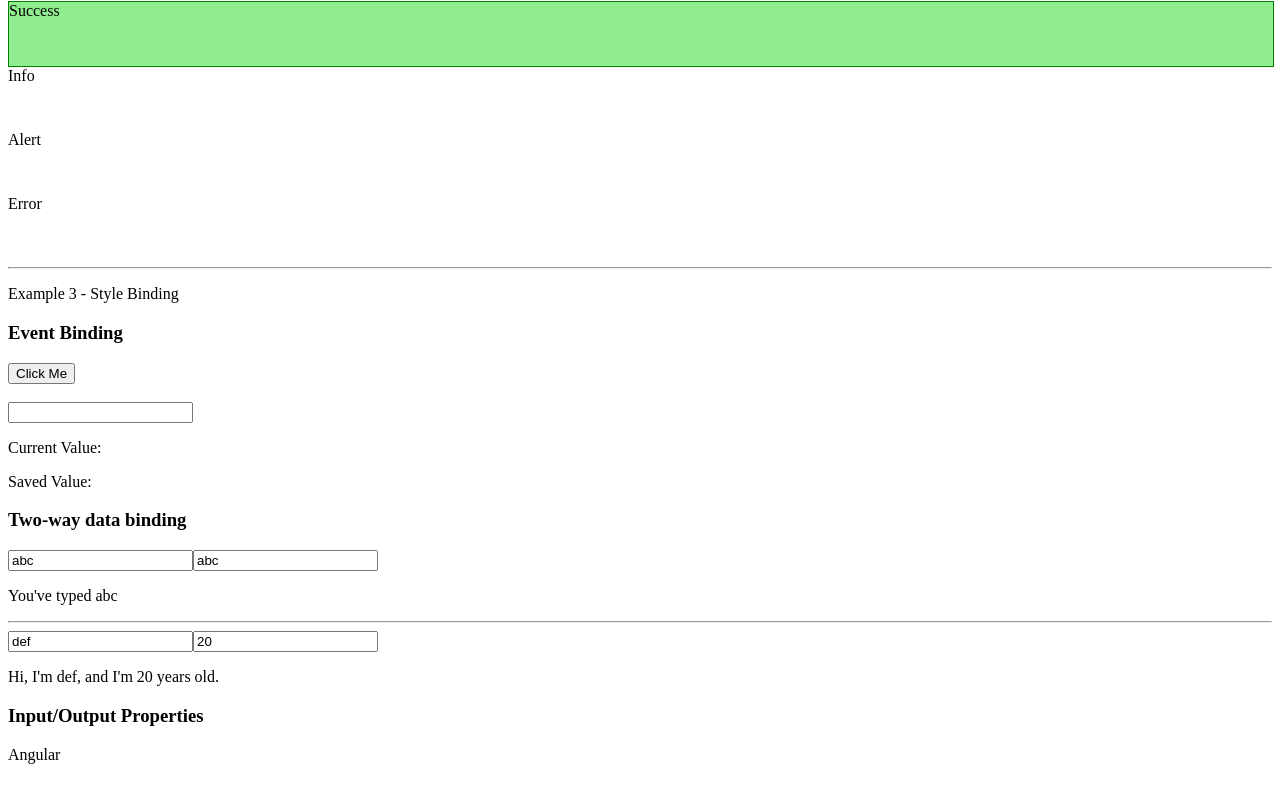
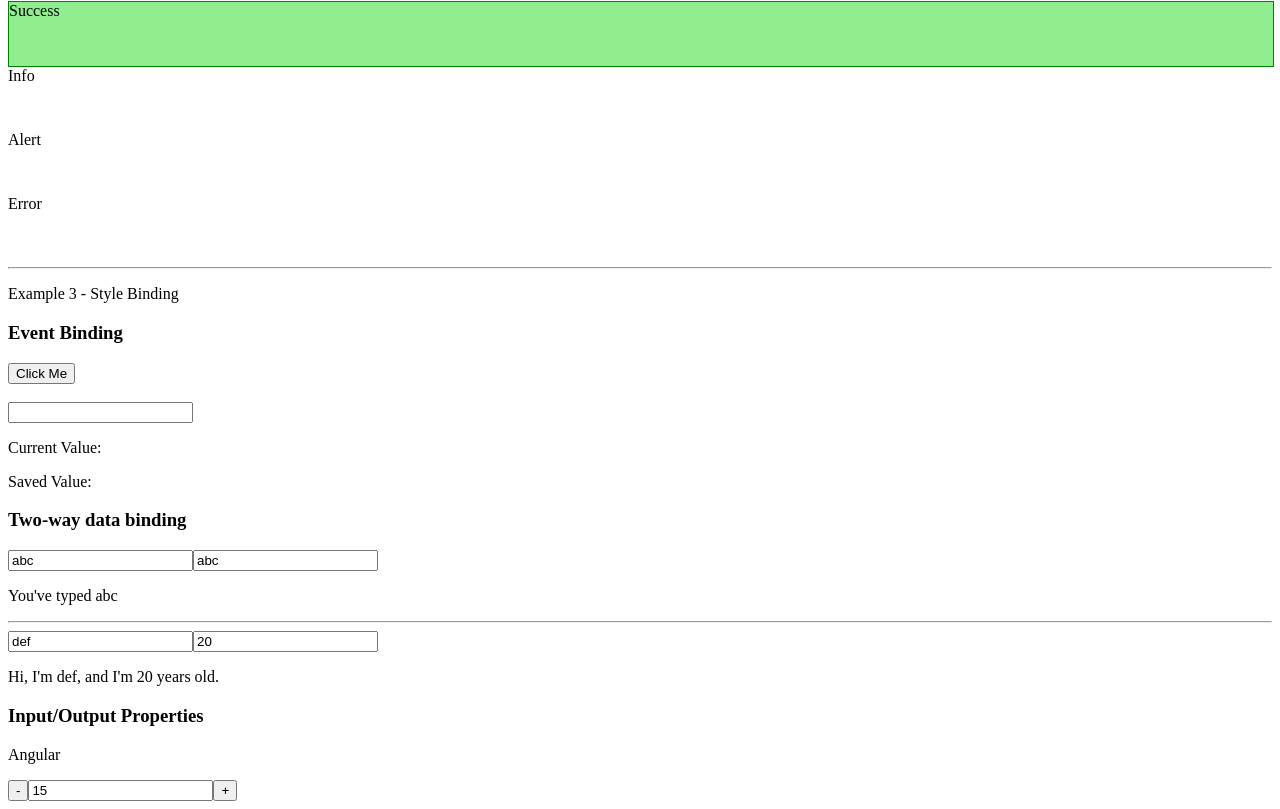
Before and after one commit to livramatheus/angular-course, an Angular app: page / in a window 1280 px wide. Shown: the part 1290-2099 px from the top of the page. Before the commit the page ends 2070 px from the top, so only its background shows below. Built offline with nearby package versions, Linux system fonts and the light colour scheme.

Commit message:
add output properties

```diff
--- a/src/app/app.module.ts
+++ b/src/app/app.module.ts
@@ -9,6 +9,7 @@ import { CursosModule } from './cursos/cursos.module';
 import { DataBindingComponent } from './data-binding/data-binding.component';
 import { FormsModule } from '@angular/forms';
 import { InputPropertyComponent } from './input-property/input-property.component';
+import { OutputPropertyComponent } from './output-property/output-property.component';
 
 @NgModule({
   declarations: [
@@ -16,7 +17,8 @@ import { InputPropertyComponent } from './input-property/input-property.componen
     MyFirstComponent,
     MySecondComponent,
     DataBindingComponent,
-    InputPropertyComponent
+    InputPropertyComponent,
+    OutputPropertyComponent
   ],
   imports: [
     BrowserModule,
--- a/src/app/data-binding/data-binding.component.html
+++ b/src/app/data-binding/data-binding.component.html
@@ -104,5 +104,7 @@
         <h3>Input/Output Properties</h3>
 
         <app-curso [name]="courseName"></app-curso>
+
+        <counter [value]="initialValue" (valueChanged)="onValueChanged($event)"></counter>
     </article>
 </section>
--- a/src/app/data-binding/data-binding.component.ts
+++ b/src/app/data-binding/data-binding.component.ts
@@ -14,6 +14,7 @@ export class DataBindingComponent {
   savedValue: string = "";
   name: string = "abc";
   courseName: string = "Angular";
+  initialValue: number = 15;
 
   person: any = {
     name: "def",
@@ -39,4 +40,8 @@ export class DataBindingComponent {
   onKeyUp(e: KeyboardEvent) {
     this.curValue = (<HTMLInputElement>e.target).value;
   }
+
+  onValueChanged(e: any) {
+    console.log(e.newValue);
+  }
 }
--- /dev/null
+++ b/src/app/output-property/output-property.component.html
@@ -0,0 +1,5 @@
+<div>
+    <button (click)="decrement()">-</button>
+    <input type="text" [value]="value" readonly>
+    <button (click)="increment()">+</button>
+</div>
--- /dev/null
+++ b/src/app/output-property/output-property.component.ts
@@ -0,0 +1,28 @@
+import { Component, Input, Output, EventEmitter } from '@angular/core';
+
+@Component({
+  selector: 'counter',
+  templateUrl: './output-property.component.html',
+  styleUrls: ['./output-property.component.css']
+})
+export class OutputPropertyComponent {
+
+  @Input() value: number = 0;
+  initialValue: number = 15;
+
+  @Output() valueChanged = new EventEmitter();
+
+  increment() {
+    this.value ++;
+    this.valueChanged.emit({
+      newValue: this.value
+    });
+  }
+
+  decrement() {
+    this.value --;
+    this.valueChanged.emit({
+      newValue: this.value
+    });
+  }
+}
```
Also changed, not shown: src/app/output-property/output-property.component.css (added), 2 other files (tests, documents, lock files or other folders).
